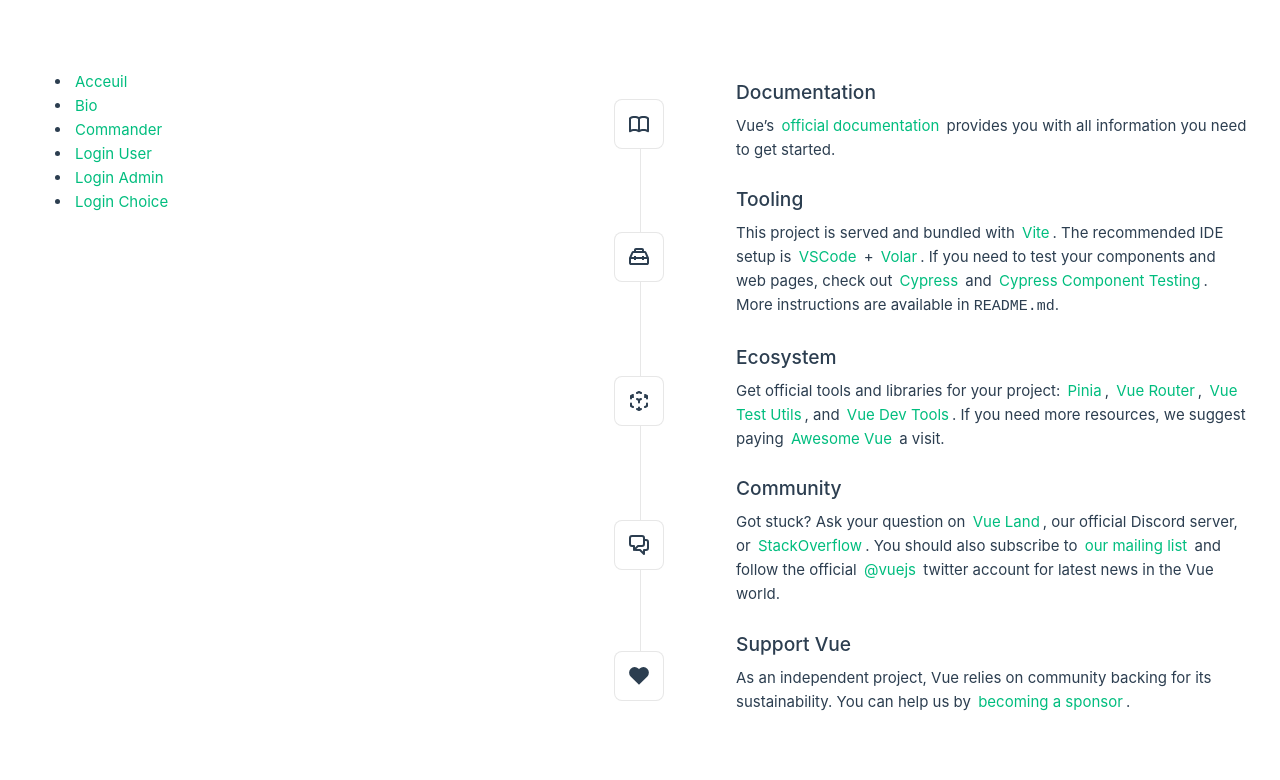
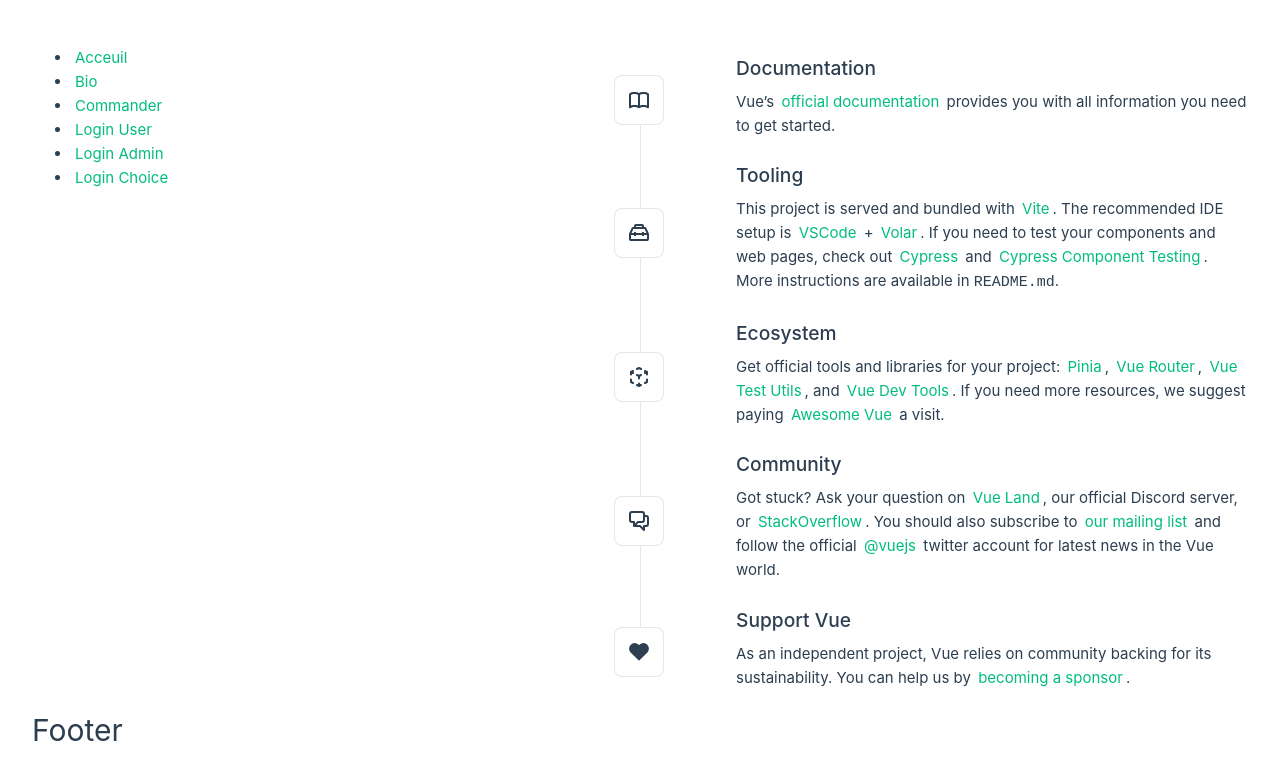
Before and after one commit to Vivien-Parsis/hackathon-front, a Vue app: page / in a window 1280 px wide. Shown: the top 780 px of the page. Built offline with nearby package versions, Linux system fonts and the light colour scheme.

Commit message:
Footer ajouté

```diff
--- a/src/App.vue
+++ b/src/App.vue
@@ -1,11 +1,12 @@
 <template>
   <Header></Header>
   <router-view></router-view>
+  <Footer></Footer>
 </template>
 <script setup>
 
 import Header from './components/Header.vue'
-
+import Footer from './components/Footer.vue'
 
 
 </script>
--- /dev/null
+++ b/src/components/Footer.vue
@@ -0,0 +1,4 @@
+<template>
+
+    <h1>Footer</h1>
+</template>
```
